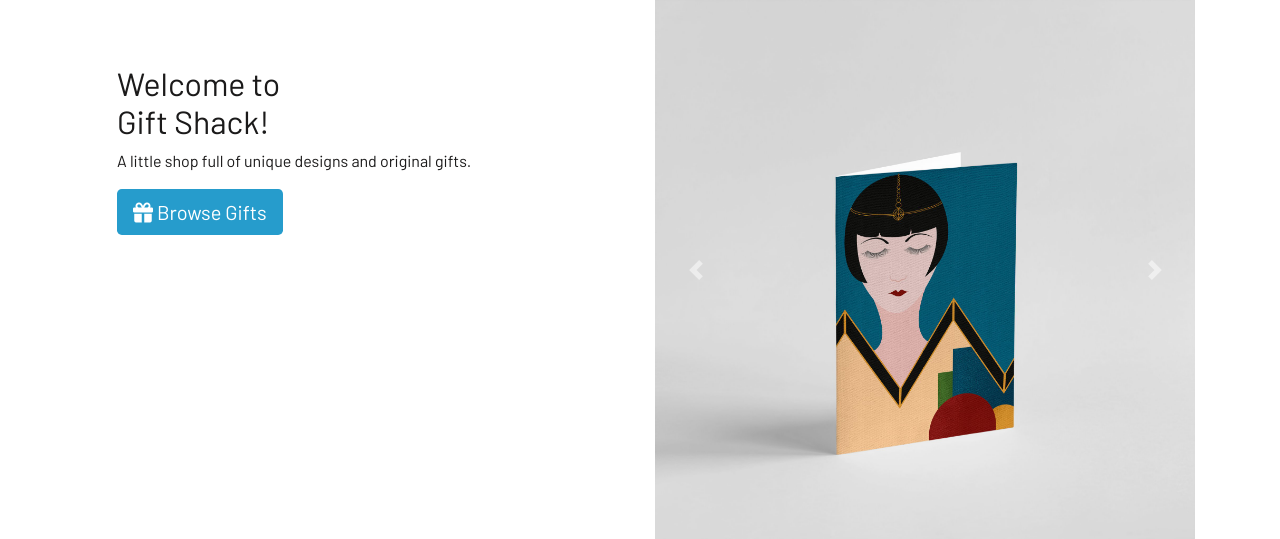
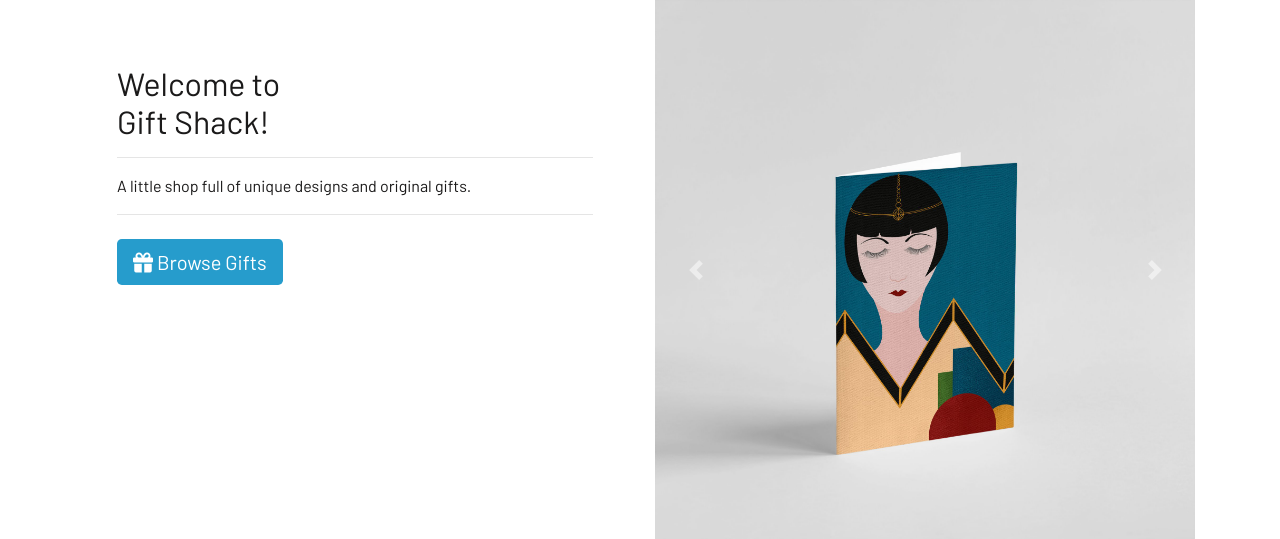
Before and after one commit to JohnW876/gift-shack, a Django app: template home/templates/home/index.html in a window 1280 px wide. Shown: the part 271-810 px from the top of the page. Run offline with Django 3.2, Linux system fonts and the light colour scheme; the template is opened without the code that fills it, so the values that code supplies are empty; parts of the project's set-up code (start-up, migrations or seed data) failed here and were passed over; some libraries are stand-ins or nearby versions.

Commit message:
Add styling to homepage

```diff
--- a/home/templates/home/index.html
+++ b/home/templates/home/index.html
@@ -17,9 +17,11 @@
                     <h2>
                         Welcome to <br>Gift Shack!
                     </h2>
+                    <hr>
                     <p>
                         A little shop full of unique designs and original gifts.
                     </p>
+                    <hr class="mb-4">
                     <p>
                         <a class="btn btn-dark btn-lg border-0" href="{% url 'products' %}" role="button"><i class="fas fa-gift"></i> Browse Gifts</a>
 
```
